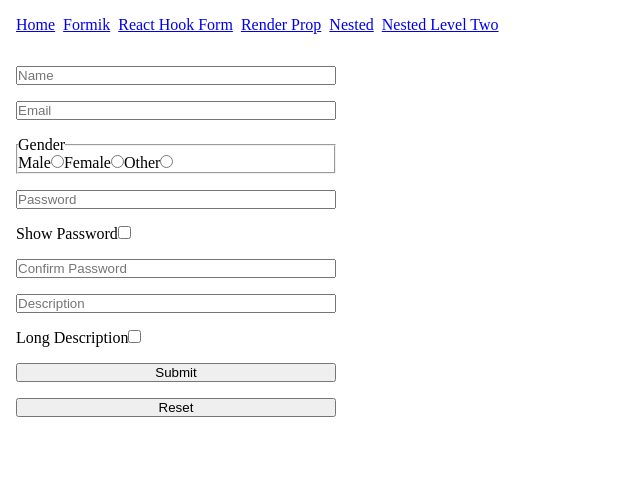
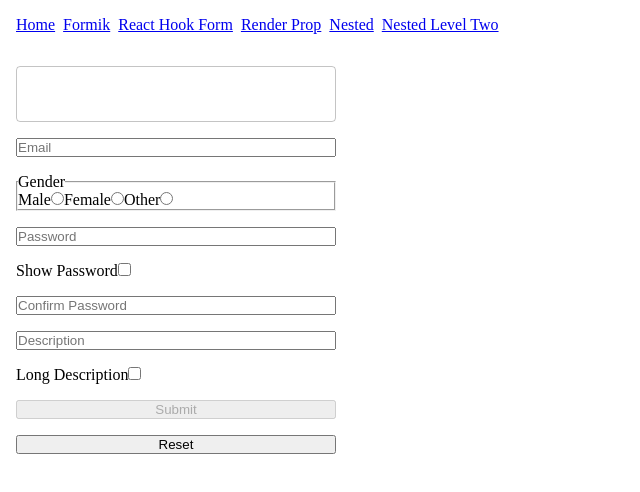
Before and after one commit to murtuzaalisurti/react-project-demo, a React (Vite) app: page /rhf in a window 1280 px wide. Shown: the top 492 px of the page, without its empty margins (0-640 px from the left). Built offline with nearby package versions, Linux system fonts and the light colour scheme.

Commit message:
created a higher order custom component

```diff
--- a/src/components/RHFInput.tsx
+++ b/src/components/RHFInput.tsx
@@ -1,23 +1,17 @@
-import { Input } from "@mui/material"
-import { Controller, useForm } from "react-hook-form"
+import { TextField } from "@mui/material"
+import { Control, Controller } from "react-hook-form"
+import { IFormValues } from "../pages/ReactHookForm"
 
 interface RHFInputProps {
-    name: string,
-    control: any,
+    name: keyof IFormValues,
+    control: Control<IFormValues>
 }
 
-const RHFInput = ({ name }: any) => {
-    const { control } = useForm({
-        defaultValues: {
-            name: "murtuza"
-        }
-    })
+const RHFInput = ({ name, control }: RHFInputProps) => {
     return (
-        <>
-            <Controller name={name} control={control} render={({ field }) => (
-                <Input {...field} />
-            )}></Controller>
-        </>
+        <Controller name={name} control={control} render={({ field }) => (
+            <TextField {...field} />
+        )}></Controller>
     )
 }
 
--- a/src/pages/ReactHookForm.tsx
+++ b/src/pages/ReactHookForm.tsx
@@ -3,8 +3,9 @@ import { ErrorMessage } from "@hookform/error-message"
 import { yupResolver } from "@hookform/resolvers/yup"
 import * as Yup from "yup"
 import { useState } from "react"
+import RHFInput from "../components/RHFInput"
 
-interface IFormValues {
+export interface IFormValues {
     name: string,
     email: string,
     password: string,
@@ -34,14 +35,25 @@ const validationSchema = Yup.object().shape({
 
 const ReactHookForm = () => {
 
+    const initialValues: IFormValues = {
+        name: "",
+        email: "",
+        password: "",
+        confirmPassword: "",
+        gender: "",
+        longDescription: false,
+        description: ""
+    }
+
     const [showPassword, setShowPassword] = useState<boolean>(false);
 
     const toggleShowPassword = () => {
         setShowPassword(prev => !prev)
     }
 
-    const { register, formState: { errors, isSubmitting, isDirty }, handleSubmit, reset } = useForm<IFormValues>({
-        resolver: yupResolver(validationSchema)
+    const { register, formState: { errors, isSubmitting, isDirty }, handleSubmit, reset, control } = useForm<IFormValues>({
+        resolver: yupResolver(validationSchema),
+        defaultValues: initialValues
     });
 
     const apiCall = (route: string, payload: IFormValues): Promise<{
@@ -78,7 +90,8 @@ const ReactHookForm = () => {
 
     return (
         <form onSubmit={handleSubmit(onSubmit)}>
-            <input type="text" {...register("name", { required: "Required" })} placeholder="Name" />
+            <RHFInput control={control} name={"name"} />
+            {/* <input type="text" {...register("name", { required: "Required" })} placeholder="Name" /> */}
             {errors.name && (<p>{errors.name.message?.toString()}</p>)}
 
             <input type="text" {...register("email", { required: "Required" })} placeholder="Email" />
```
